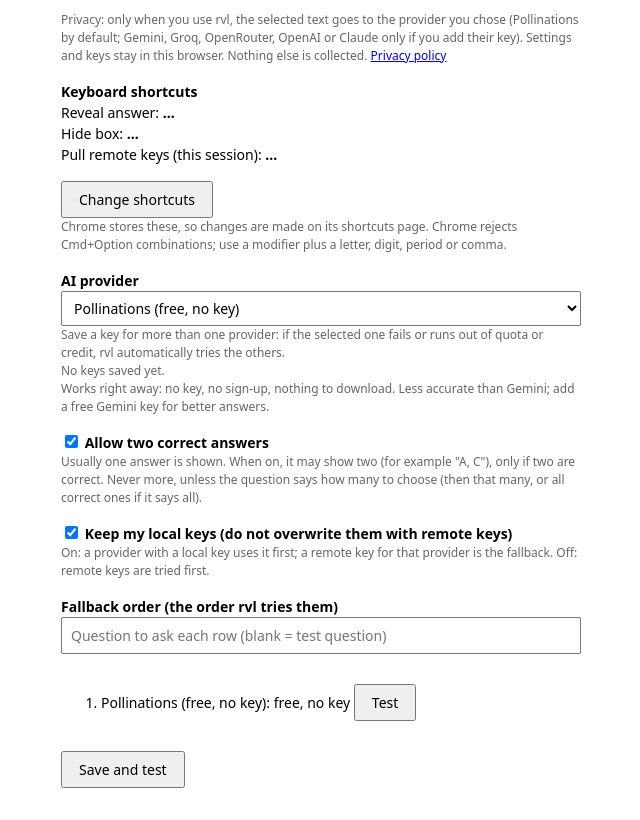
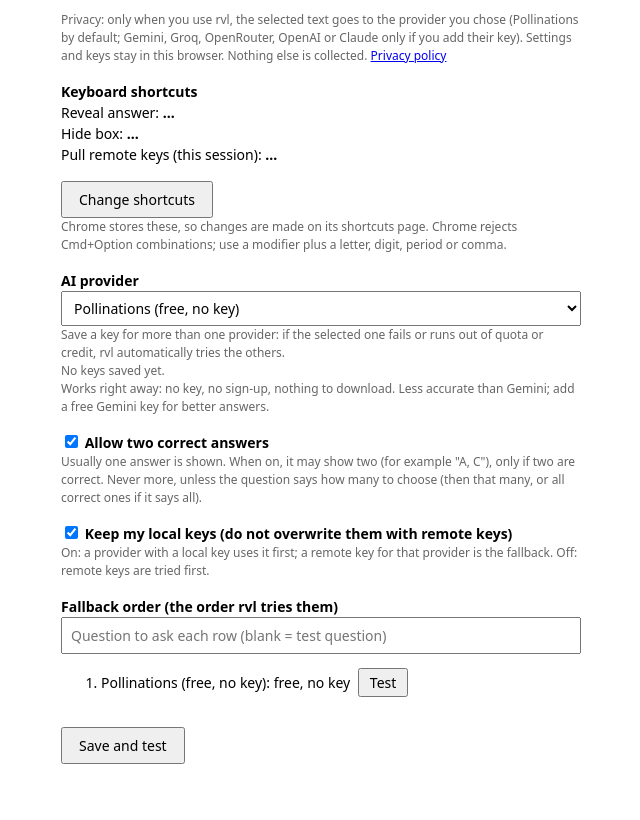
Before and after one commit to amitlas/rvl, a website with bundled scripts: page options/options.html in a window 1280 px wide. Shown: the part 117-937 px from the top of the page, without its empty margins (319-959 px from the left). After the commit the page ends 913 px from the top, so only its background shows below. Built offline with nearby package versions, Linux system fonts and the light colour scheme; some packages are replaced by stand-ins of ours; no server answers.

Commit message:
style(options): compact fallback rows and their Test buttons
Co-Authored-By: Claude Haiku 5.5 <noreply@anthropic.com>

```diff
--- a/options/options.html
+++ b/options/options.html
@@ -11,6 +11,8 @@
     .hint { color: #666; font-size: 12px; }
     .ok { color: #15803d; }
     .bad { color: #b91c1c; }
+    #fallbackOrder li { margin: 6px 0; overflow-wrap: anywhere; }
+    #fallbackOrder button { margin: 0 0 0 4px; padding: 2px 10px; }
   </style>
 </head>
 <body>
```
